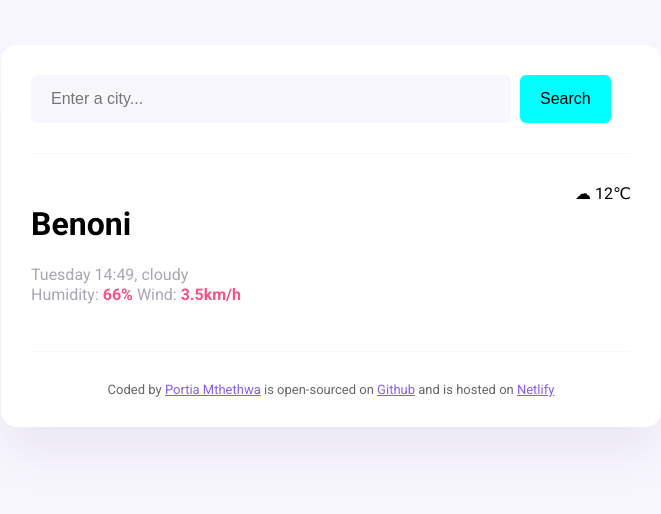
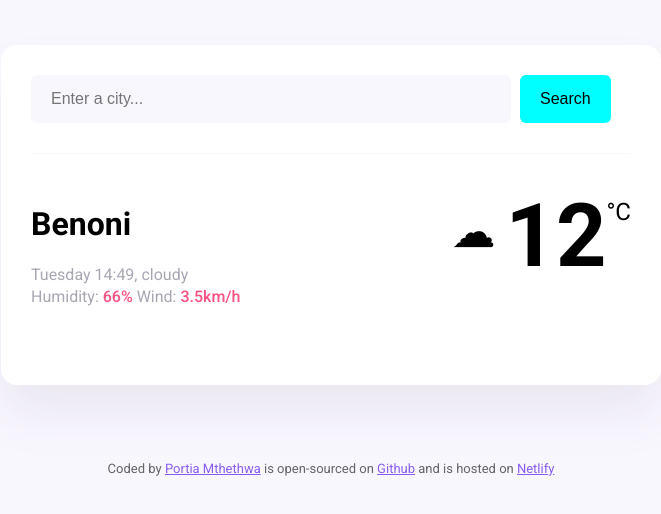
Before and after one commit to Portia165/clima, a plain HTML site: page index.html in a window 1280 px wide. Shown: the whole page, without its empty margins (309-970 px from the left). Drawn offline with Linux system fonts and the light colour scheme.

Commit message:
Added more CSS

```diff
--- a/index.html
+++ b/index.html
@@ -34,7 +34,12 @@
               Humidity: <strong>66%</strong> Wind: <strong>3.5km/h</strong>
             </p>
           </div>
-          <div class="weather-app-temp">☁ 12℃</div>
+          <div class="weather-app-temp-container">
+            <div class="weather-app-icon">☁</div>
+            <div class="weather-app-temp">12</div>
+              <div class="weather-app-unit">°C</div>
+            </div>
+          </div>
         </div>
       </main>
       <footer>
--- a/src/styles.css
+++ b/src/styles.css
@@ -49,10 +49,30 @@ main {
 }
 .weather-app-details strong {
   color: #f65282;
+  font-size: 16px;
+  line-height: 24px;
+  font-weight: 500;
 }
 .weather-app-data {
   display: flex;
   justify-content: space-between;
+}
+.weather-app-temp-container {
+  display: flex;
+}
+.weather-app-icon {
+  font-size: 44px;
+  margin-top: 22px;
+}
+.weather-app-temp {
+  margin-left: 10px;
+  font-size: 88px;
+  font-weight: bold;
+}
+.weather-app-unit {
+  margin-top: 14px;
+  font-size: 24px;
+  font-family: "Roboto", sans-serif;
 }
 footer {
   border-top: 1px solid #f9f7fe;
```
